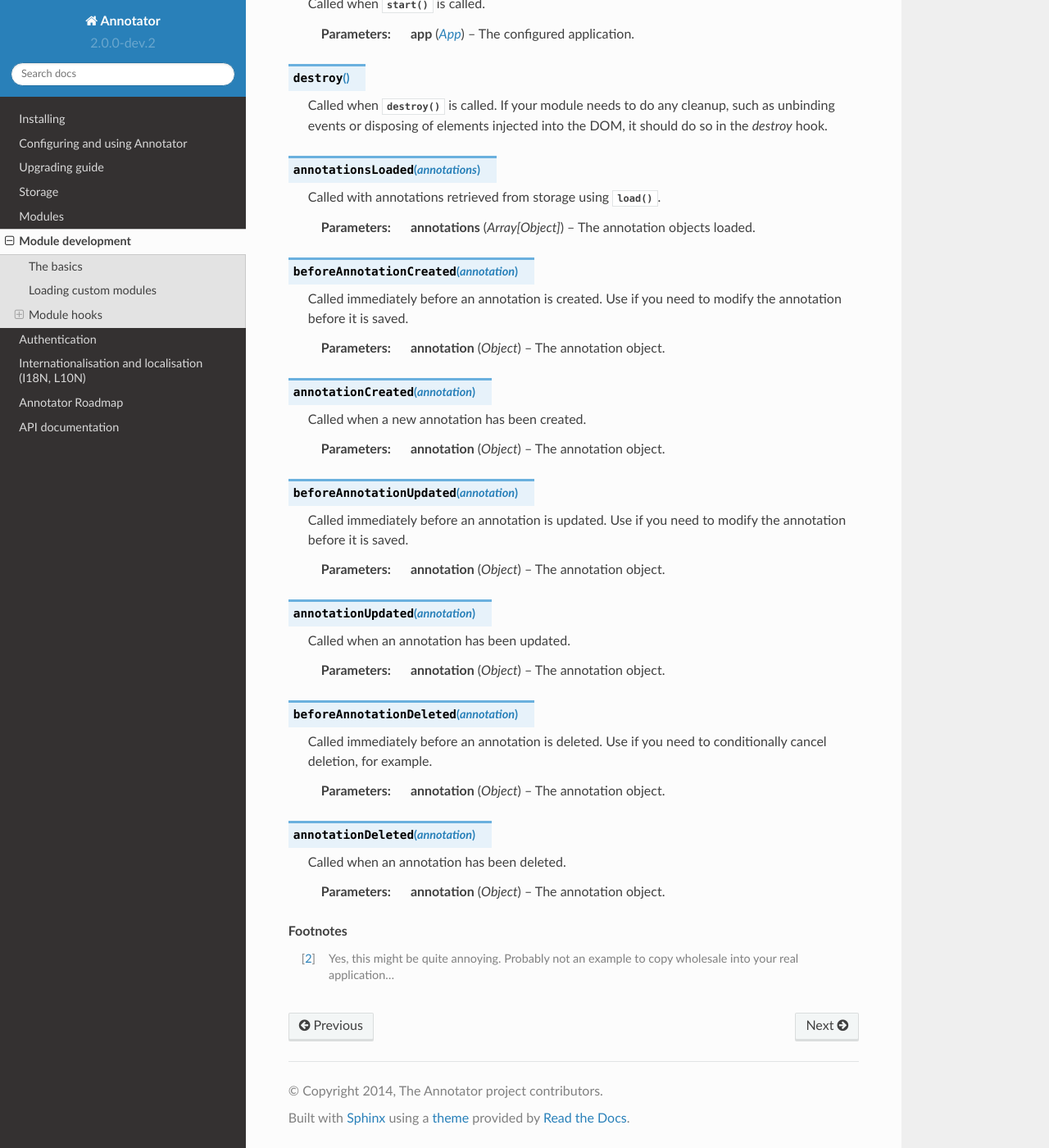
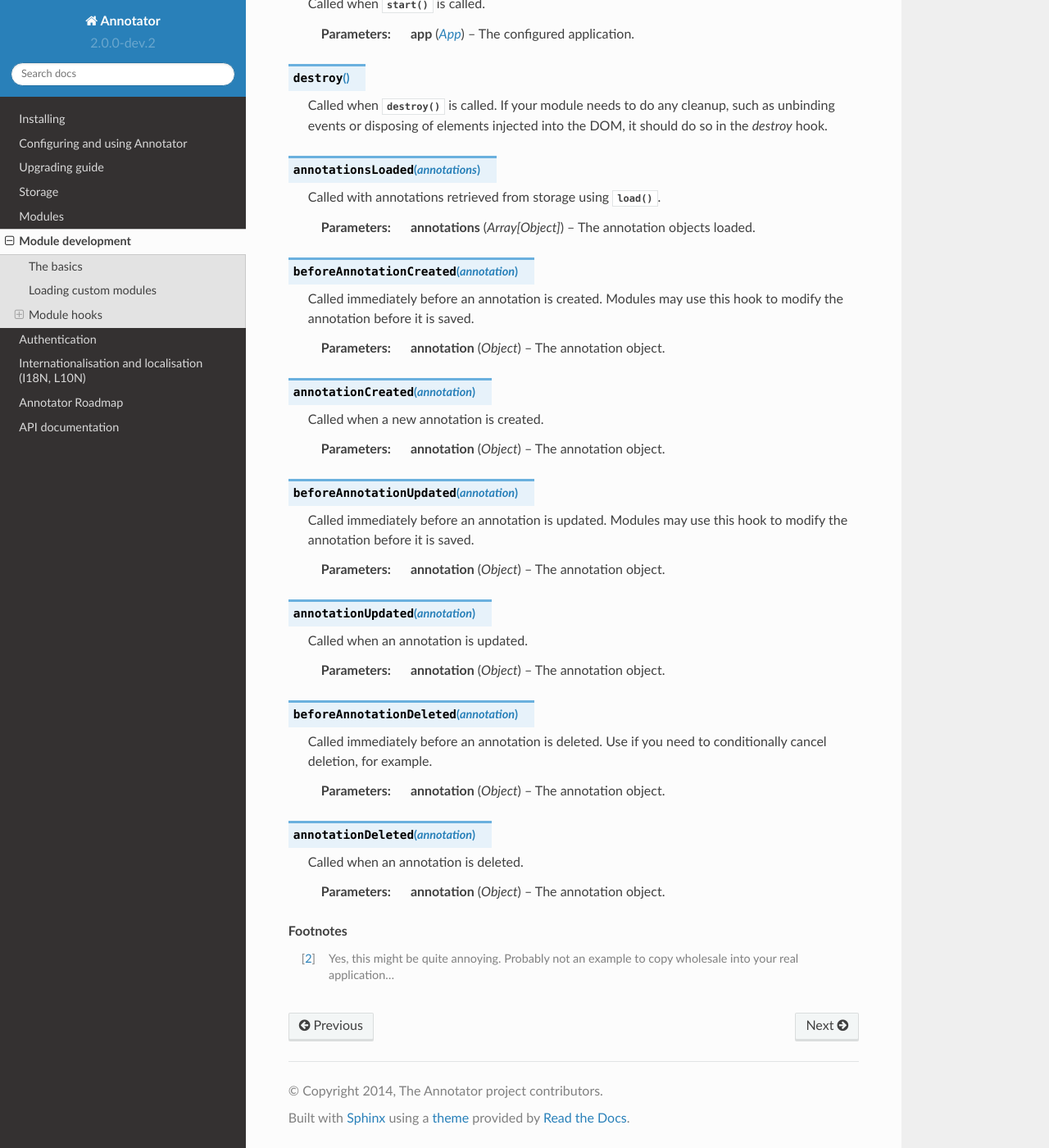
Before and after one commit to openannotation/annotator, a Sphinx documentation site: the page built from doc/module-development.rst, in a window 1280 px wide and 1400 px high, scrolled down 2634 px. Shown: the whole window at 82% size. Built offline with Sphinx 7.4.7 and the Read the Docs theme 2.0.0, drawn with Linux system fonts in a browser that asks for light colours; pages that are not in the unit, such as notebooks, are missing from menus.

Commit message:
Tweak language around hook documentation

```diff
--- a/doc/module-development.rst
+++ b/doc/module-development.rst
@@ -144,30 +144,30 @@ receive.
 
 .. function:: beforeAnnotationCreated(annotation)
 
-   Called immediately before an annotation is created. Use if you need to modify
-   the annotation before it is saved.
+   Called immediately before an annotation is created. Modules may use this
+   hook to modify the annotation before it is saved.
 
    :param Object annotation: The annotation object.
 
 
 .. function:: annotationCreated(annotation)
 
-   Called when a new annotation has been created.
+   Called when a new annotation is created.
 
    :param Object annotation: The annotation object.
 
 
 .. function:: beforeAnnotationUpdated(annotation)
 
-   Called immediately before an annotation is updated. Use if you need to modify
-   the annotation before it is saved.
+   Called immediately before an annotation is updated. Modules may use this
+   hook to modify the annotation before it is saved.
 
    :param Object annotation: The annotation object.
 
 
 .. function:: annotationUpdated(annotation)
 
-   Called when an annotation has been updated.
+   Called when an annotation is updated.
 
    :param Object annotation: The annotation object.
 
@@ -182,7 +182,7 @@ receive.
 
 .. function:: annotationDeleted(annotation)
 
-   Called when an annotation has been deleted.
+   Called when an annotation is deleted.
 
    :param Object annotation: The annotation object.
 
```
